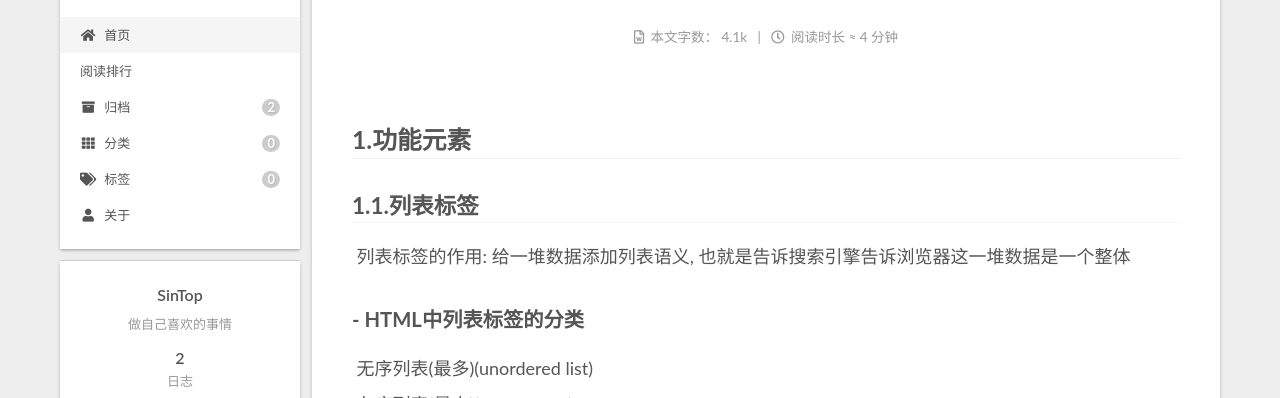
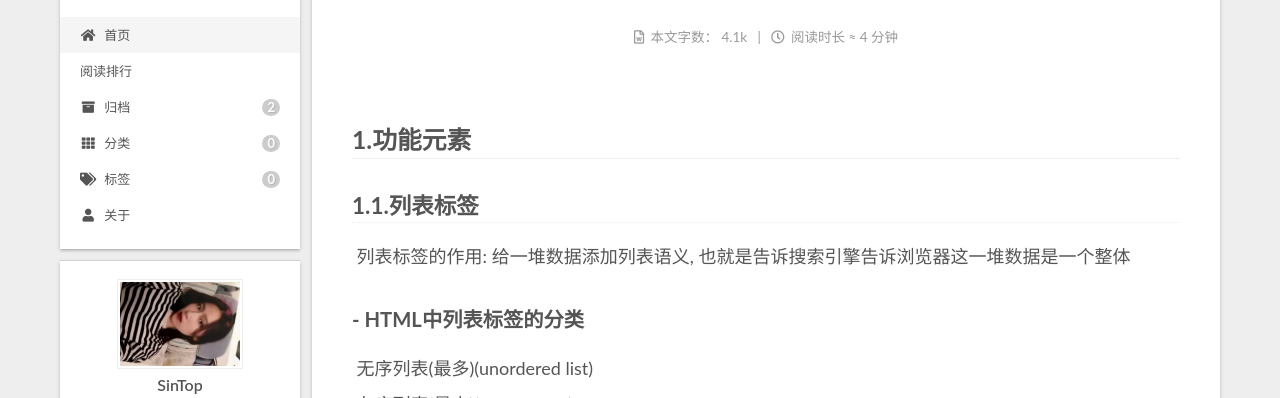
Before and after one commit to SinTop1118/SinTop1118.github.io, a plain HTML site: page index.html in a window 1280 px wide. Shown: the part 117-515 px from the top of the page. Drawn offline with Linux system fonts and the light colour scheme; some packages are replaced by stand-ins of ours; a script that the page names is missing; some icons are missing.

Commit message:
Site updated: 2021-08-09 13:29:10

```diff
--- a/css/main.css
+++ b/css/main.css
@@ -1306,7 +1306,7 @@ pre .javascript .function {
 }
 .links-of-author a::before,
 .links-of-author span.exturl::before {
-  background: #3b7afe;
+  background: #8caaf0;
   border-radius: 50%;
   content: ' ';
   display: inline-block;
--- a/index.html
+++ b/index.html
@@ -176,7 +176,7 @@
     <link itemprop="mainEntityOfPage" href="http://sintop.top/archives/d87f7e0c.html">
 
     <span hidden itemprop="author" itemscope itemtype="http://schema.org/Person">
-      <meta itemprop="image" content="/images/avatar.gif">
+      <meta itemprop="image" content="/images/girl.jpg">
       <meta itemprop="name" content="SinTop">
       <meta itemprop="description" content="做自己喜欢的事情">
     </span>
@@ -332,7 +332,7 @@
     <link itemprop="mainEntityOfPage" href="http://sintop.top/archives/4a17b156.html">
 
     <span hidden itemprop="author" itemscope itemtype="http://schema.org/Person">
-      <meta itemprop="image" content="/images/avatar.gif">
+      <meta itemprop="image" content="/images/girl.jpg">
       <meta itemprop="name" content="SinTop">
       <meta itemprop="description" content="做自己喜欢的事情">
     </span>
@@ -470,6 +470,8 @@
 
       <div class="site-overview-wrap sidebar-panel">
         <div class="site-author motion-element" itemprop="author" itemscope itemtype="http://schema.org/Person">
+    <img class="site-author-image" itemprop="image" alt="SinTop"
+      src="/images/girl.jpg">
   <p class="site-author-name" itemprop="name">SinTop</p>
   <div class="site-description" itemprop="description">做自己喜欢的事情</div>
 </div>
```
Also changed, not shown: about/index.html (+2 -0 lines), archives/2021/08/index.html (+2 -0 lines), archives/2021/index.html (+2 -0 lines), archives/4a17b156.html (+3 -1 lines), archives/d87f7e0c.html (+3 -1 lines), archives/index.html (+2 -0 lines), categories/index.html (+2 -0 lines), tags/index.html (+2 -0 lines), top/index.html (+2 -0 lines), images/girl.jpg (added).
